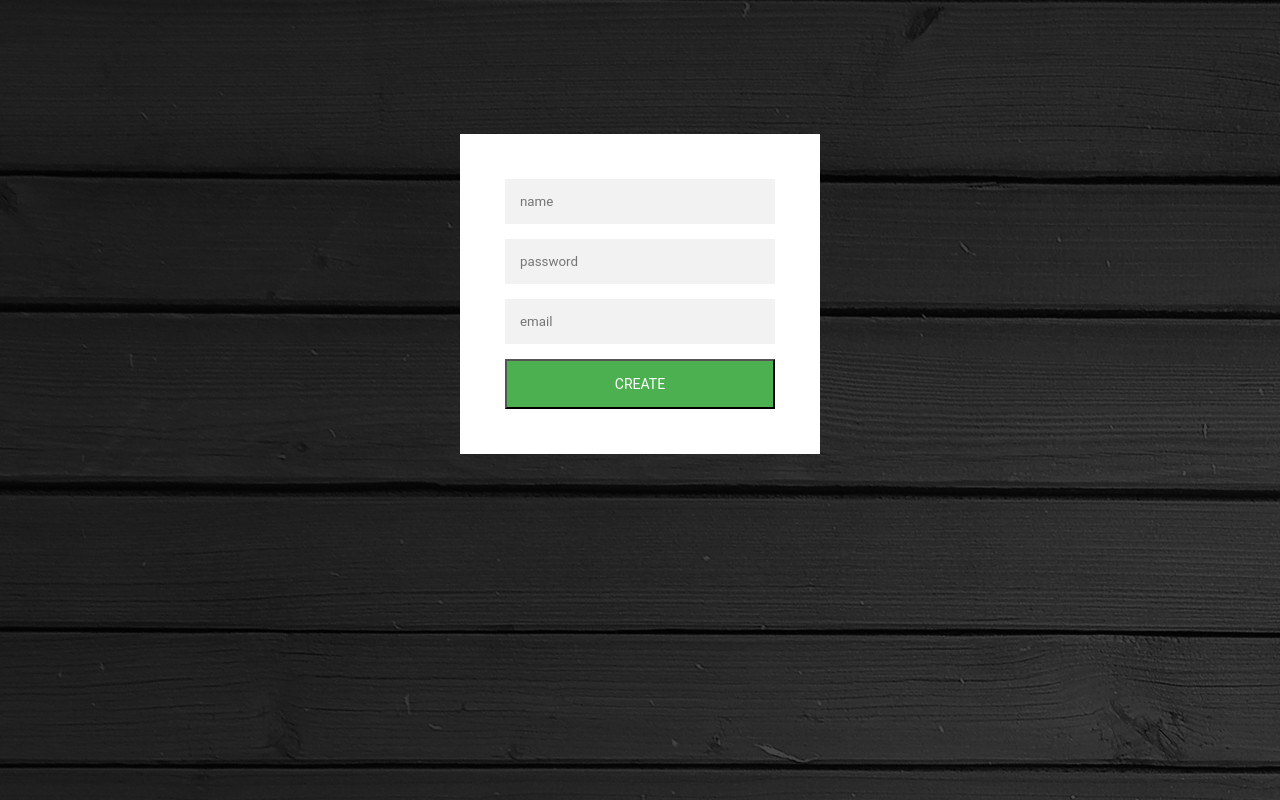
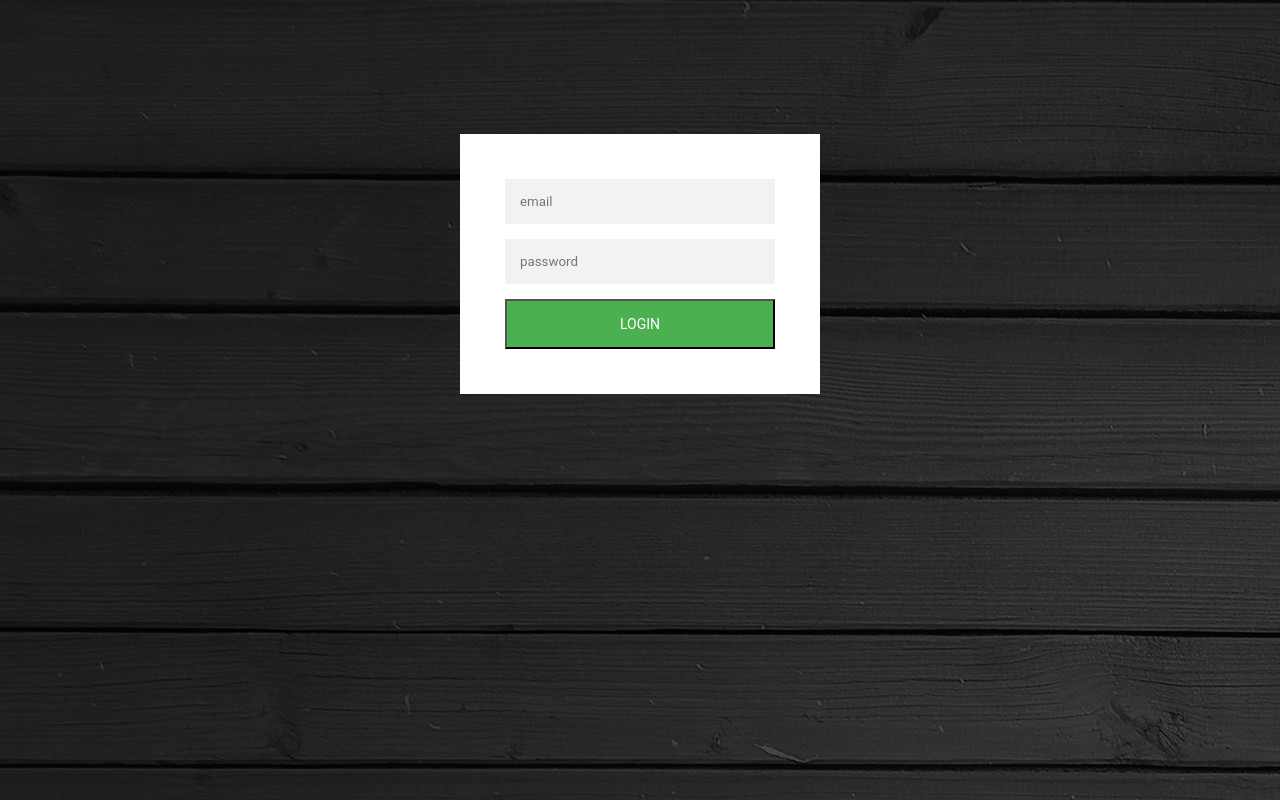
Before and after one commit to casperjm21/sar_security, a plain HTML site: page Website.html in a window 1280 px wide. Drawn offline with Linux system fonts and the light colour scheme.

Commit message:
changed the html registration page to a login page. Nothing but HTML right now

```diff
--- a/Website.html
+++ b/Website.html
@@ -9,10 +9,9 @@
 <div class="login-page">
 <div class="form">
     <form class="register-form">
-        <input type="text" placeholder="name" />
+        <input type="text" placeholder="email" />
         <input type="text" placeholder="password" />
-        <input type="text" placeholder="email" />
-        <button> Create </button>
+        <button> Login </button>
     </form>
 </div>
 </div>
```
